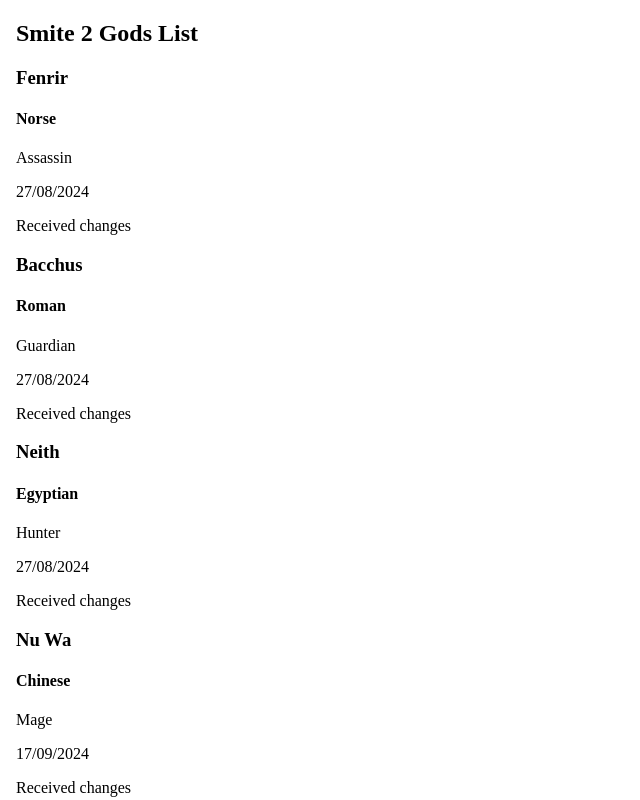
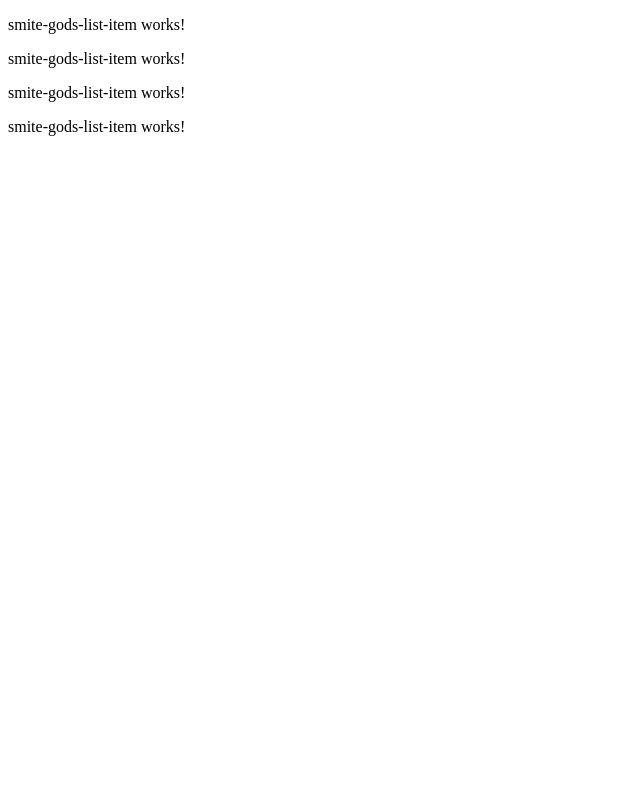
Before and after one commit to pjeger/Peter_Jeger_Learning_Angular, an Angular app: page / in a window 1280 px wide. Shown: the top 800 px of the page, without its empty margins (0-640 px from the left). Built offline with nearby package versions, Linux system fonts and the light colour scheme.

Commit message:
added tag to html defined 4 array items in component.ts added 4 itemList tags in component.html added property to be accepted as Input

```diff
--- a/src/app/app.component.html
+++ b/src/app/app.component.html
@@ -1,19 +1 @@
-<html>
-<head>
-  <meta charset="UTF-8">
-  <meta name="viewport" content="width=device-width, initial-scale=1.0">
-  <title>Peter Jeger Learning Angular</title>
-</head>
-<body>
-  <div class="container">
-    <h2>Smite 2 Gods List</h2>
-    <div *ngFor="let smiteTwoGod of smiteTwoGodList" class="vg-card">
-      <h3>{{smiteTwoGod.name}}</h3>
-      <h4>{{smiteTwoGod.pantheon}}</h4>
-      <p>{{smiteTwoGod.class}}</p>
-      <p>{{smiteTwoGod.releaseDate}}</p>
-      <p *ngIf="smiteTwoGod.kitChanges">Received changes</p>
-    </div>
-  </div>
-</body>
-</html>
+<app-smite-gods-list></app-smite-gods-list>
--- a/src/app/app.component.ts
+++ b/src/app/app.component.ts
@@ -2,11 +2,12 @@
 import { RouterOutlet } from '@angular/router';
 import {smiteTwoGod} from "./smiteTwoGod";
 import {NgForOf, NgIf} from "@angular/common";
+import {SmiteGodsListComponent} from "./smite-gods-list/smite-gods-list.component";
 
 @Component({
   selector: 'app-root',
   standalone: true,
-  imports: [RouterOutlet, NgForOf, NgIf],
+  imports: [RouterOutlet, NgForOf, NgIf, SmiteGodsListComponent],
   templateUrl: './app.component.html',
   styleUrl: './app.component.css'
 })
--- a/src/app/smite-gods-list-item/smite-gods-list-item.component.ts
+++ b/src/app/smite-gods-list-item/smite-gods-list-item.component.ts
@@ -1,4 +1,5 @@
-import { Component } from '@angular/core';
+import {Component, Input} from '@angular/core';
+import {smiteTwoGod} from "../smiteTwoGod";
 
 @Component({
   selector: 'app-smite-gods-list-item',
@@ -8,5 +9,5 @@
   styleUrl: './smite-gods-list-item.component.css'
 })
 export class SmiteGodsListItemComponent {
-
+  @Input() smiteTwoGod?: smiteTwoGod;
 }
--- a/src/app/smite-gods-list/smite-gods-list.component.html
+++ b/src/app/smite-gods-list/smite-gods-list.component.html
@@ -1 +1,4 @@
-<p>smite-gods-list works!</p>
+<app-smite-gods-list-item></app-smite-gods-list-item>
+<app-smite-gods-list-item></app-smite-gods-list-item>
+<app-smite-gods-list-item></app-smite-gods-list-item>
+<app-smite-gods-list-item></app-smite-gods-list-item>
--- a/src/app/smite-gods-list/smite-gods-list.component.ts
+++ b/src/app/smite-gods-list/smite-gods-list.component.ts
@@ -1,12 +1,21 @@
 import { Component } from '@angular/core';
+import {smiteTwoGod} from "../smiteTwoGod";
+import {SmiteGodsListItemComponent} from "../smite-gods-list-item/smite-gods-list-item.component";
 
 @Component({
   selector: 'app-smite-gods-list',
   standalone: true,
-  imports: [],
+  imports: [
+    SmiteGodsListItemComponent
+  ],
   templateUrl: './smite-gods-list.component.html',
   styleUrl: './smite-gods-list.component.css'
 })
 export class SmiteGodsListComponent {
 
+  smiteTwoGod3 : smiteTwoGod = {name: "Neith", pantheon: "Egyptian", class: "Hunter", kitChanges: true, releaseDate: "27/08/2024"}
+  smiteTwoGod4 : smiteTwoGod = {name: "Nu Wa", pantheon: "Chinese", class: "Mage", kitChanges: true, releaseDate: "17/09/2024"}
+  smiteTwoGod5 : smiteTwoGod = {name: "Amaterasu", pantheon: "Shinto", class: "Warrior", kitChanges: false, releaseDate: "17/09/2024"}
+  smiteTwoGod6 : smiteTwoGod = {name: "Zeus", pantheon: "Greek", class: "Mage", kitChanges: true, releaseDate: "27/08/2024"}
+
 }
```
